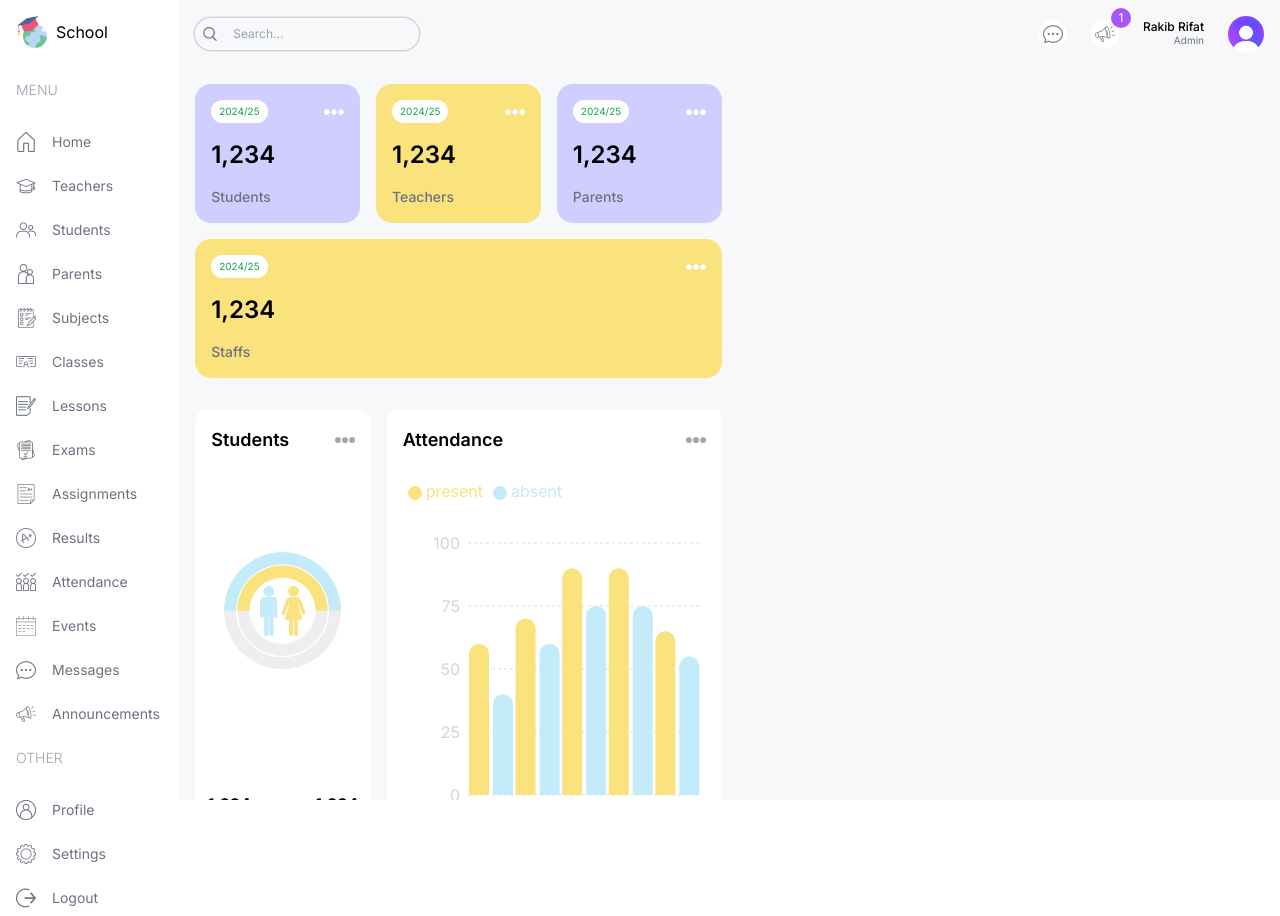
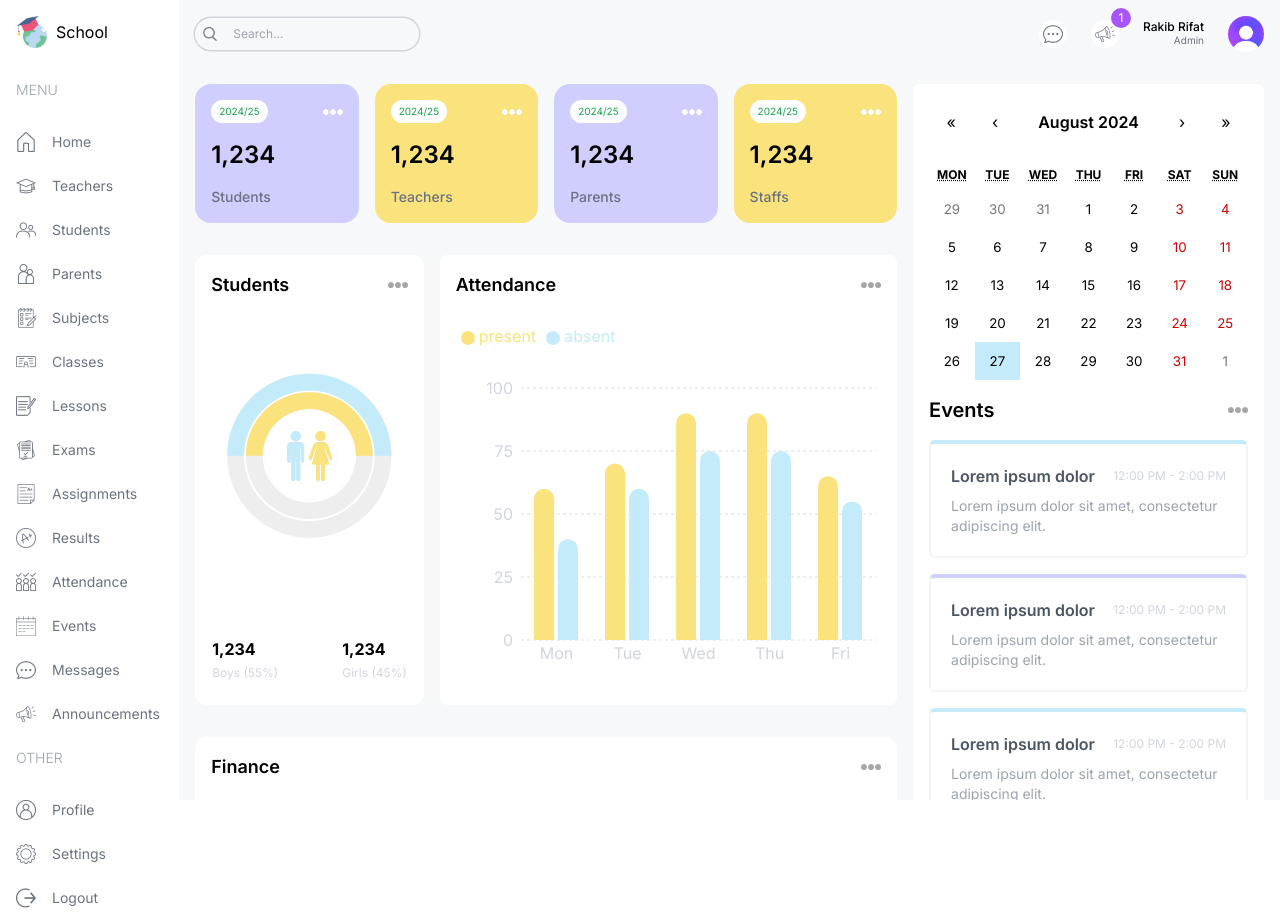
Before and after one commit to mdarrakibislamrifat/next-dashboard-ui, a Next.js app: page /admin in a window 1280 px wide. Built offline with nearby package versions, Linux system fonts and the light colour scheme.

Commit message:
react Calender setup

```diff
--- a/package.json
+++ b/package.json
@@ -11,6 +11,7 @@
   "dependencies": {
     "next": "14.2.5",
     "react": "^18",
+    "react-calendar": "^5.0.0",
     "react-dom": "^18",
     "recharts": "^2.12.7"
   },
--- a/src/app/(dashboard)/admin/page.tsx
+++ b/src/app/(dashboard)/admin/page.tsx
@@ -1,44 +1,48 @@
+
+import Announcements from "@/components/Announcements";
 import AttendanceChart from "@/components/AttendanceChart";
 import CountChart from "@/components/CountChart";
+import EventCalendar from "@/components/Eventcalender";
+
 import FinanceChart from "@/components/FinanceChart";
 import Usercard from "@/components/Usercard";
 
 
-const Page = () => {
+const AdminPage = () => {
   return (
     <div className="p-4 flex gap-4 flex-col md:flex-row">
       {/* LEFT */}
-      <div className="w-full lg:2/3 flex flex-col gap-8">
-        {/* USER cards */}
+      <div className="w-full lg:w-2/3 flex flex-col gap-8">
+        {/* USER CARDS */}
         <div className="flex gap-4 justify-between flex-wrap">
-          <Usercard type="Student"/>
-          <Usercard type="Teacher"/>
-          <Usercard type="Parent"/>
-          <Usercard type="Staff"/>
+          <Usercard type="student" />
+          <Usercard type="teacher" />
+          <Usercard type="parent" />
+          <Usercard type="staff" />
         </div>
-        {/* MIDDLE CHART */}
+        {/* MIDDLE CHARTS */}
         <div className="flex gap-4 flex-col lg:flex-row">
-          {/* Count Chart */}
+          {/* COUNT CHART */}
           <div className="w-full lg:w-1/3 h-[450px]">
-            <CountChart/>
+            <CountChart />
           </div>
-          {/* attendence chart */}
+          {/* ATTENDANCE CHART */}
           <div className="w-full lg:w-2/3 h-[450px]">
-          <AttendanceChart/>
+            <AttendanceChart />
           </div>
         </div>
         {/* BOTTOM CHART */}
         <div className="w-full h-[500px]">
-          <FinanceChart/>
+          <FinanceChart />
         </div>
       </div>
-
-      {/*RIGHT  */}
-      <div className="w-full lg:1/3">
-
+      {/* RIGHT */}
+      <div className="w-full lg:w-1/3 flex flex-col gap-8">
+        <EventCalendar />
+        <Announcements/>
       </div>
     </div>
-  )
-}
+  );
+};
 
-export default Page;
+export default AdminPage;
--- a/src/app/globals.css
+++ b/src/app/globals.css
@@ -1,3 +1,18 @@
 @tailwind base;
 @tailwind components;
 @tailwind utilities;
+
+.react-calendar {
+  width: 100% !important;
+  border: none !important;
+  font-family: "Inter", sans-serif !important;
+}
+
+.react-calendar__navigation__label__labelText {
+  font-weight: 600;
+}
+
+.react-calendar__tile--active {
+  background-color: #c3ebfa !important;
+  color: black !important;
+}
--- /dev/null
+++ b/src/components/Announcements.tsx
@@ -0,0 +1,50 @@
+const Announcements = () => {
+    return (
+      <div className="bg-white p-4 rounded-md">
+        <div className="flex items-center justify-between">
+          <h1 className="text-xl font-semibold">Announcements</h1>
+          <span className="text-xs text-gray-400">View All</span>
+        </div>
+        <div className="flex flex-col gap-4 mt-4">
+          <div className="bg-lamaSkyLight rounded-md p-4">
+            <div className="flex items-center justify-between">
+              <h2 className="font-medium">Lorem ipsum dolor sit</h2>
+              <span className="text-xs text-gray-400 bg-white rounded-md px-1 py-1">
+                2025-01-01
+              </span>
+            </div>
+            <p className="text-sm text-gray-400 mt-1">
+              Lorem ipsum dolor sit amet consectetur adipisicing elit. Voluptatum,
+              expedita. Rerum, quidem facilis?
+            </p>
+          </div>
+          <div className="bg-lamaPurpleLight rounded-md p-4">
+            <div className="flex items-center justify-between">
+              <h2 className="font-medium">Lorem ipsum dolor sit</h2>
+              <span className="text-xs text-gray-400 bg-white rounded-md px-1 py-1">
+                2025-01-01
+              </span>
+            </div>
+            <p className="text-sm text-gray-400 mt-1">
+              Lorem ipsum dolor sit amet consectetur adipisicing elit. Voluptatum,
+              expedita. Rerum, quidem facilis?
+            </p>
+          </div>
+          <div className="bg-lamaYellowLight rounded-md p-4">
+            <div className="flex items-center justify-between">
+              <h2 className="font-medium">Lorem ipsum dolor sit</h2>
+              <span className="text-xs text-gray-400 bg-white rounded-md px-1 py-1">
+                2025-01-01
+              </span>
+            </div>
+            <p className="text-sm text-gray-400 mt-1">
+              Lorem ipsum dolor sit amet consectetur adipisicing elit. Voluptatum,
+              expedita. Rerum, quidem facilis?
+            </p>
+          </div>
+        </div>
+      </div>
+    );
+  };
+
+  export default Announcements;
--- /dev/null
+++ b/src/components/EventCalender.tsx
@@ -0,0 +1,62 @@
+"use client";
+import Image from "next/image";
+import { useState } from "react";
+import Calendar from "react-calendar";
+import 'react-calendar/dist/Calendar.css';
+
+
+type ValuePiece = Date | null;
+
+type Value = ValuePiece | [ValuePiece, ValuePiece];
+
+// TEMPORARY
+const events = [
+  {
+    id: 1,
+    title: "Lorem ipsum dolor",
+    time: "12:00 PM - 2:00 PM",
+    description: "Lorem ipsum dolor sit amet, consectetur adipiscing elit.",
+  },
+  {
+    id: 2,
+    title: "Lorem ipsum dolor",
+    time: "12:00 PM - 2:00 PM",
+    description: "Lorem ipsum dolor sit amet, consectetur adipiscing elit.",
+  },
+  {
+    id: 3,
+    title: "Lorem ipsum dolor",
+    time: "12:00 PM - 2:00 PM",
+    description: "Lorem ipsum dolor sit amet, consectetur adipiscing elit.",
+  },
+];
+
+const EventCalendar = () => {
+  const [value, onChange] = useState<Value>(new Date());
+
+  return (
+    <div className="bg-white p-4 rounded-md">
+      <Calendar onChange={onChange} value={value} />
+      <div className="flex items-center justify-between">
+        <h1 className="text-xl font-semibold my-4">Events</h1>
+        <Image src="/moreDark.png" alt="" width={20} height={20} />
+      </div>
+      <div className="flex flex-col gap-4">
+        {events.map((event) => (
+          <div
+            className="p-5 rounded-md border-2 border-gray-100 border-t-4 odd:border-t-rifatSky even:border-t-rifatPurple"
+            key={event.id}
+          >
+            <div className="flex items-center justify-between">
+              <h1 className="font-semibold text-gray-600">{event.title}</h1>
+              <span className="text-gray-300 text-xs">{event.time}</span>
+            </div>
+            <p className="mt-2 text-gray-400 text-sm">{event.description}</p>
+          </div>
+        ))}
+      </div>
+    </div>
+  );
+};
+
+export default EventCalendar;
```
Also changed, not shown: 1 other file (tests, documents, lock files or other folders).
